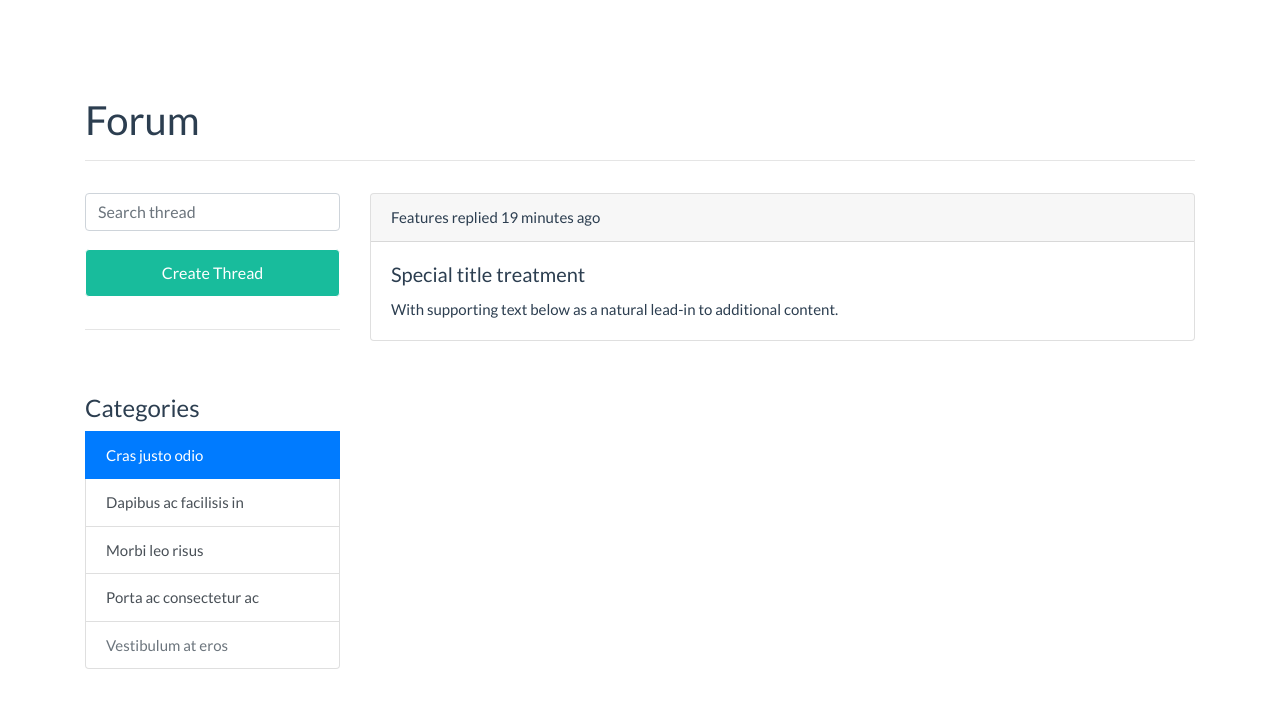
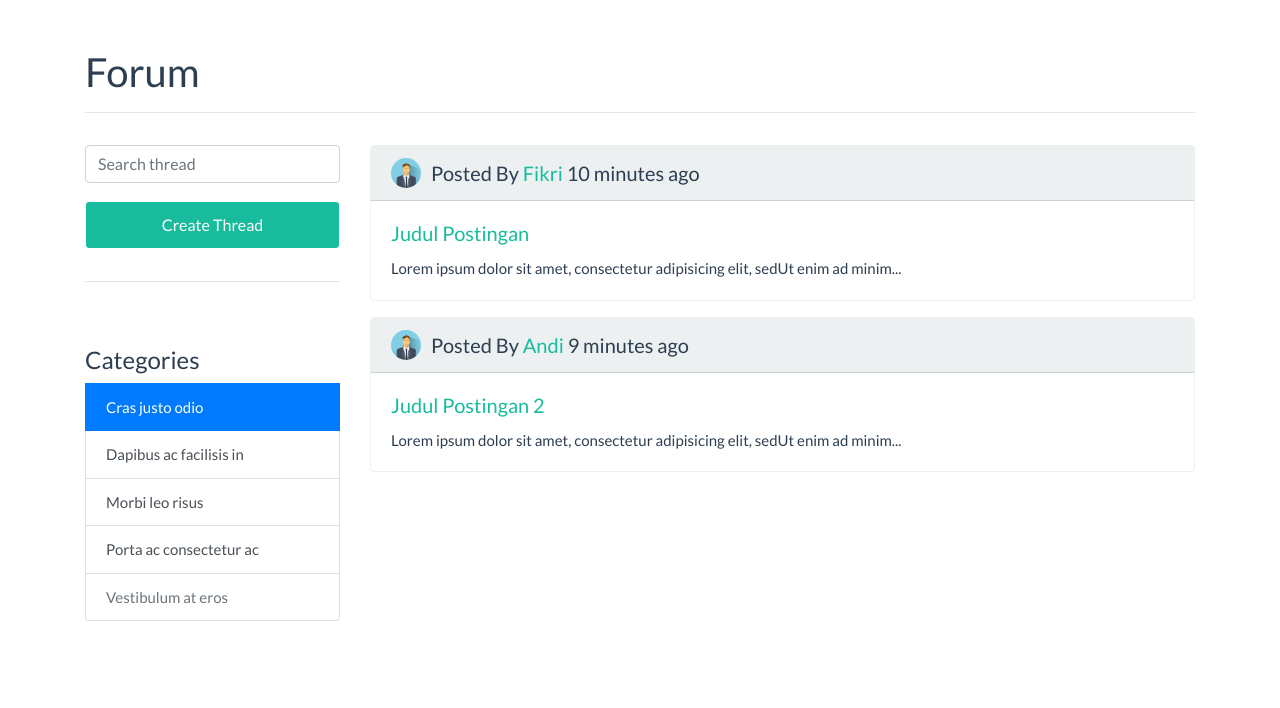
Before and after one commit to Sptandi/forumCI, a CodeIgniter app: page /forumCI/home in a window 1280 px wide. Shown: the part 56-764 px from the top of the page. Run offline with CodeIgniter, Linux system fonts and the light colour scheme; some libraries are stand-ins or nearby versions.

Commit message:
view home, tanpa reply, komen, & rating

```diff
--- a/application/views/User/pages/home.php
+++ b/application/views/User/pages/home.php
@@ -22,6 +22,7 @@
 		</div>
 	</nav>
 
+	<section class="container-wrap">
 		<div class="container">
 			<div class="row">
 				<div class="col-md-12 title-forum">
@@ -29,6 +30,7 @@
 					<hr>
 				</div>
 			</div>
+
 			<div class="row">
 				<div class="col-md-3">
 					<div class="input-group mb-3 search-thread">
@@ -51,17 +53,48 @@
 				</div>
 
 				<div class="col-md-9 main-content">
+					<!-- Card 1 -->
 					<div class="card">
 					  <div class="card-header">
-				  	Features replied 19 minutes ago
+					  	<ul class="nav">
+					  		<li class="nav-item">
+					  			<a href="" class="nav-link">
+					  				<img src="<?php echo base_url('assets/img/sample.jpg'); ?>" class="img-fluid rounded-circle">
+					  			</a>
+					  		</li>
+					  		<li class="nav-item">
+					  			<p>Posted By <a href="">Fikri</a> 10 minutes ago</p>
+					  		</li>
+					  	</ul>
 					  </div>
 					  <div class="card-body">
-				    <h5 class="card-title">Special title treatment</h5>
-				    <p class="card-text">With supporting text below as a natural lead-in to additional content.</p>
+					    <a href=""><h5 class="card-title">Judul Postingan</h5></a>
+					    <p class="card-text">Lorem ipsum dolor sit amet, consectetur adipisicing elit, sedUt enim ad minim...</p>
+					  </div>
+					</div>
+
+					<!-- Card 2 -->
+					<div class="card">
+					  <div class="card-header">
+					  	<ul class="nav">
+					  		<li class="nav-item">
+					  			<a href="" class="nav-link">
+					  				<img src="<?php echo base_url('assets/img/sample.jpg'); ?>" class="img-fluid rounded-circle">
+					  			</a>
+					  		</li>
+					  		<li class="nav-item">
+					  			<p>Posted By <a href="">Andi</a> 9 minutes ago</p>
+					  		</li>
+					  	</ul>
+					  </div>
+					  <div class="card-body">
+					    <a href=""><h5 class="card-title">Judul Postingan 2</h5></a>
+					    <p class="card-text">Lorem ipsum dolor sit amet, consectetur adipisicing elit, sedUt enim ad minim...</p>
 					  </div>
 					</div>
 				</div>
 			</div>
 		</div>
+	</section>
 </body>
 </html>
--- a/assets/style/User/home.css
+++ b/assets/style/User/home.css
@@ -10,6 +10,9 @@ nav{
 	background-color: #18BC9C;
 	color: #fff;
 }
+.container-wrap{
+	min-height: 600px;
+}
 .highlight{
 	color: yellow;
 }
@@ -19,17 +22,19 @@ nav{
 .navbar-brand:hover{
 	color: #2C3E50;
 }
-
-li a{
+.clear{
+	clear: both;
+}
+nav li a{
 	color: #fff;
 }
 
-li, a:hover{
+nav li, a:hover{
 	color: #2C3E50;
 }
 
 .title-forum {
-	margin-top: 6rem;
+	margin-top: 3rem;
 }
 
 .sidebar-line {
@@ -49,7 +54,7 @@ li, a:hover{
 	border-color: #fff;
 }
 .btn-success:hover{
-	background-color: #16A488;
+	background-color: #128A72;
 	border-color: #fff;
 }
 
@@ -60,12 +65,41 @@ li, a:hover{
 .item {
 	background-color: #2C3E50;
 }
-
+.profile{
+	width: 100%;
+	height: 30px;
+}
 .card {
 	margin-top: 1rem;
+	border-color: #ecf0f1;
 }
-
-<!-- add margin navbar -->
+.card-header{
+	background-color: #ecf0f1;
+}
+.card-header img{
+	float: left;
+	width: 30px;
+}
+.card-header a{
+	color: #18BC9C;
+	padding: 0;
+	margin: 0;
+}
+.card-header p{
+	font-size: 20px;
+	display: inline;
+	margin-left: 10px;
+}
+.card-body a{
+	color: #18BC9C;
+}
+@media only screen and (max-width: 400px){
+	.card-header p{
+		font-size: 14px;
+	}
+}
+/*
+<!-- add margin navbar --> */
 .top-nav {
 	background-color: #18BC9C;
 	color: white;
```
Also changed, not shown: assets/img/sample.jpg (added). Lines whose indentation alone changed are shown as unchanged.
